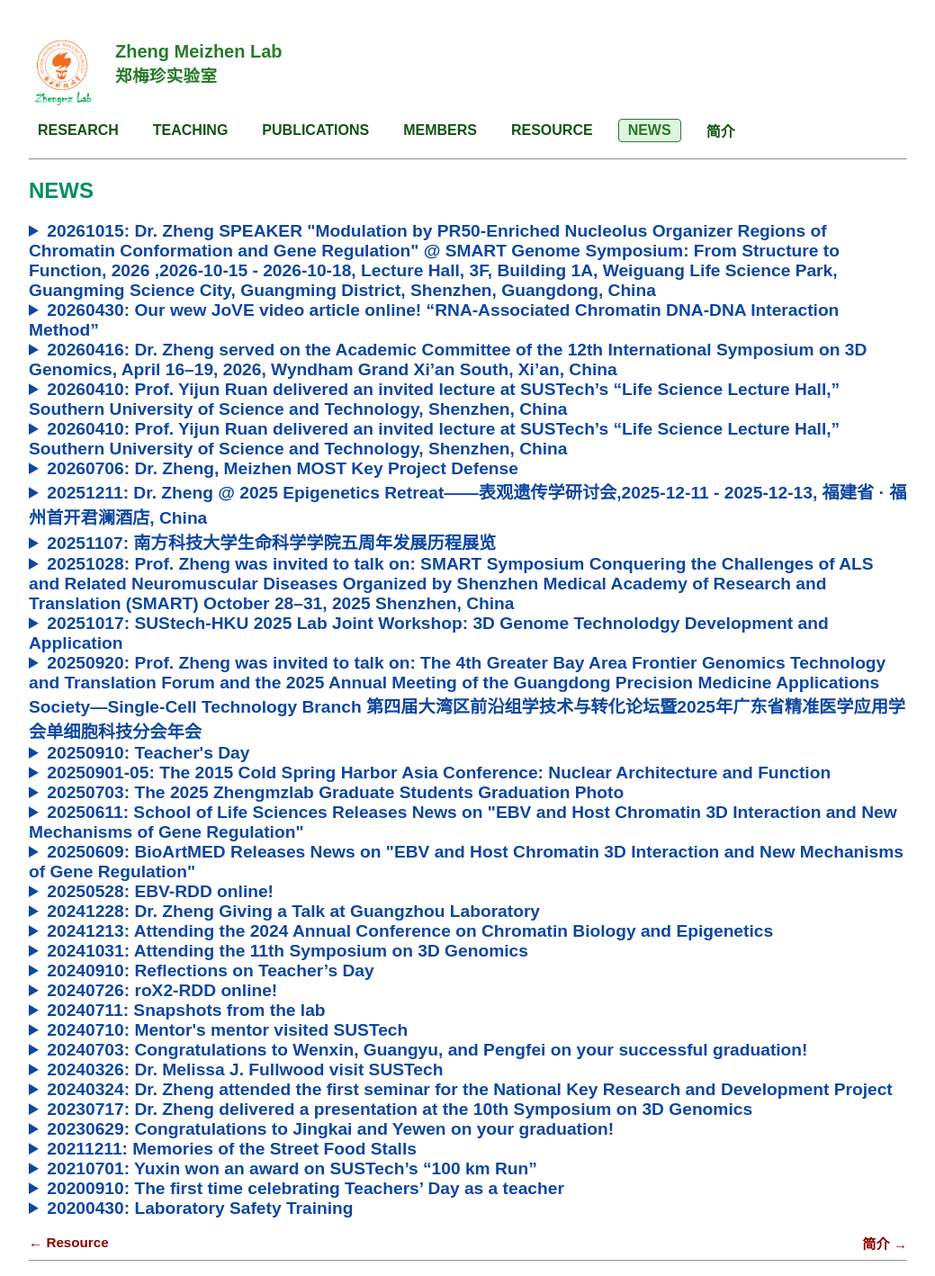
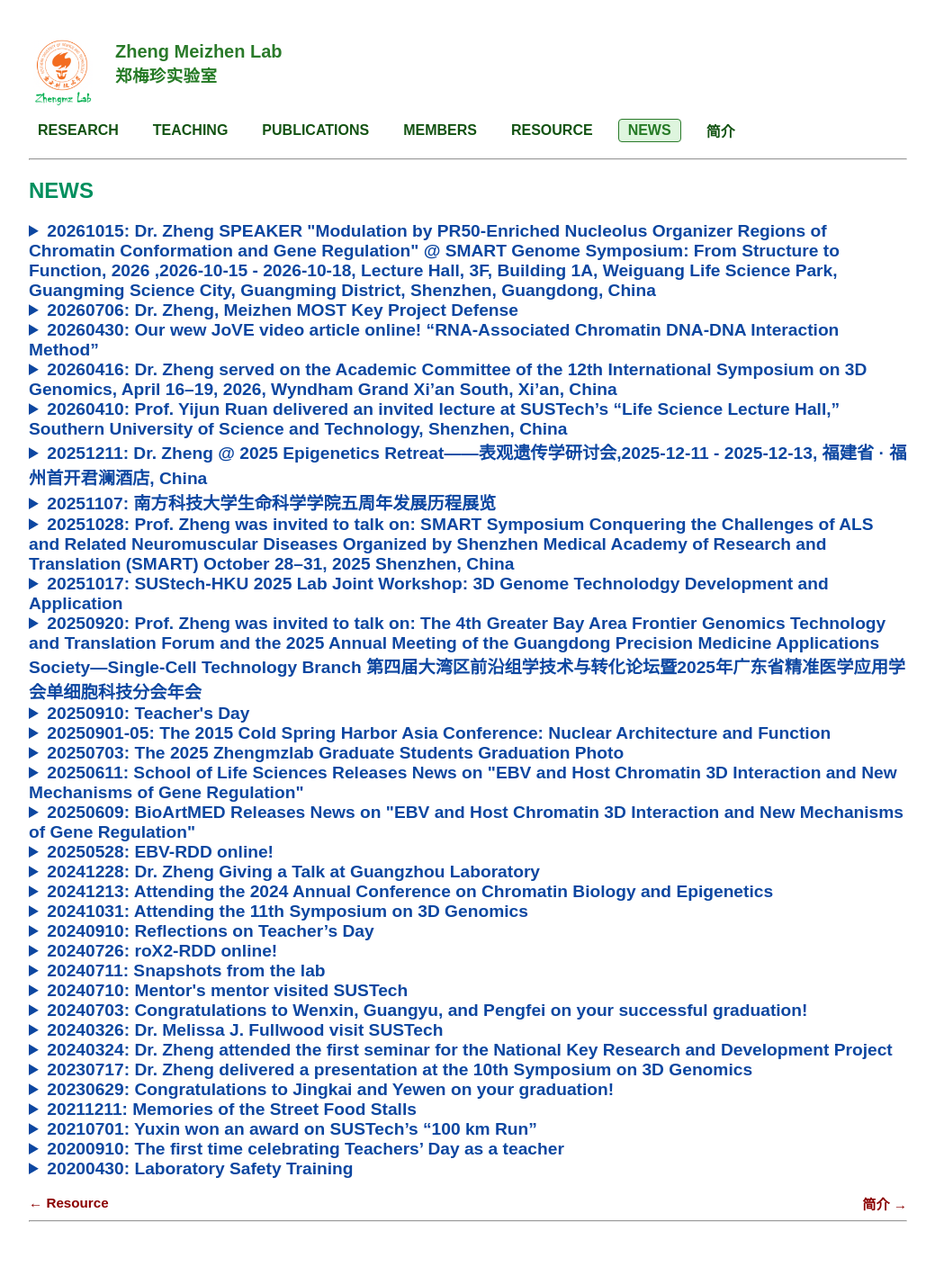
Before and after one commit to ZhengmzLab/zhengmzlab.github.io, a Jekyll site: the page built from news.md, in a window 1280 px wide. Shown: the whole page at 90% size, without its empty margins (120-1159 px from the left). Built offline with Jekyll 4.4.1, drawn with Linux system fonts in a browser that asks for light colours; comment, search, counter and statistics services are not loaded; after the commit the page ends 1374 px from its top, so only the background shows below that.

Commit message:
Clean up news.md by removing duplicates
Removed duplicate entry for Prof. Yijun Ruan's lecture and updated details for Dr. Zheng's project defense.

```diff
--- a/news.md
+++ b/news.md
@@ -27,6 +27,20 @@ title: NEWS
 
 <!-- ################################# -->
 <details>
+<summary  style="color:#0D47A1; font-size:1.2em; font-weight:bold;" >20260706: Dr. Zheng, Meizhen MOST Key Project Defense
+
+
+ </summary>
+<br>
+
+An invited lecture by Prof. Yijun Ruan at SUSTech’s “Life Science Lecture Hall.”
+</details>
+<!-- ################################# -->
+
+
+
+<!-- ################################# -->
+<details>
 <summary  style="color:#0D47A1; font-size:1.2em; font-weight:bold;" >20260430: Our wew JoVE video article online! “RNA-Associated Chromatin DNA-DNA Interaction Method”  </summary>
 <br>
 <a href="https://www.jove.com/t/70090/rna-associated-chromatin-dna-dna-interaction-method">RNA-Associated Chromatin DNA-DNA Interaction Method</a>
@@ -49,17 +63,6 @@ title: NEWS
 </details>
 <!-- ################################# -->
 
-<!-- ################################# -->
-<details>
-<summary  style="color:#0D47A1; font-size:1.2em; font-weight:bold;" >20260410: Prof. Yijun Ruan delivered an invited lecture at SUSTech’s “Life Science Lecture Hall,” Southern University of Science and Technology, Shenzhen, China </summary>
-<br>
-  <img width="360" height="480" alt="image" src="https://github.com/user-attachments/assets/49019ad0-0a08-4544-8062-c62e07957ebe" />
-
-An invited lecture by Prof. Yijun Ruan at SUSTech’s “Life Science Lecture Hall.”
-</details>
-<!-- ################################# -->
-
-
 
 <!-- ################################# -->
 <details>
@@ -71,17 +74,6 @@ An invited lecture by Prof. Yijun Ruan at SUSTech’s “Life Science Lecture Ha
 </details>
 <!-- ################################# -->
 
-<!-- ################################# -->
-<details>
-<summary  style="color:#0D47A1; font-size:1.2em; font-weight:bold;" >20260706: Dr. Zheng, Meizhen MOST Key Project Defense
-
-
- </summary>
-<br>
-
-An invited lecture by Prof. Yijun Ruan at SUSTech’s “Life Science Lecture Hall.”
-</details>
-<!-- ################################# -->
 
 
 
```
